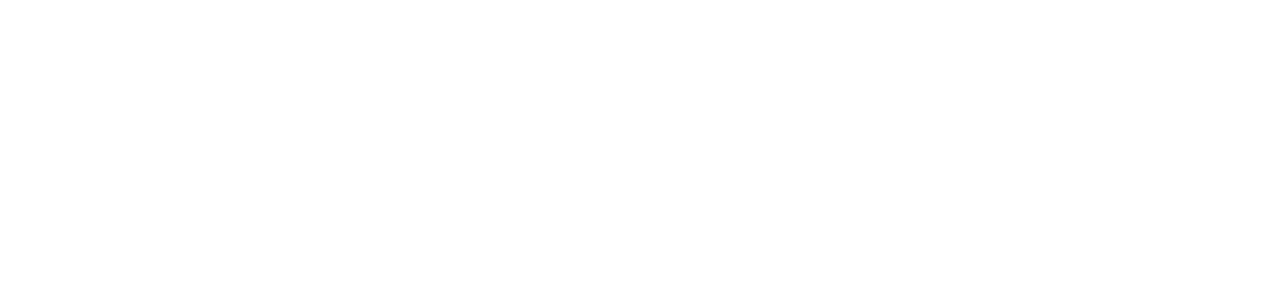
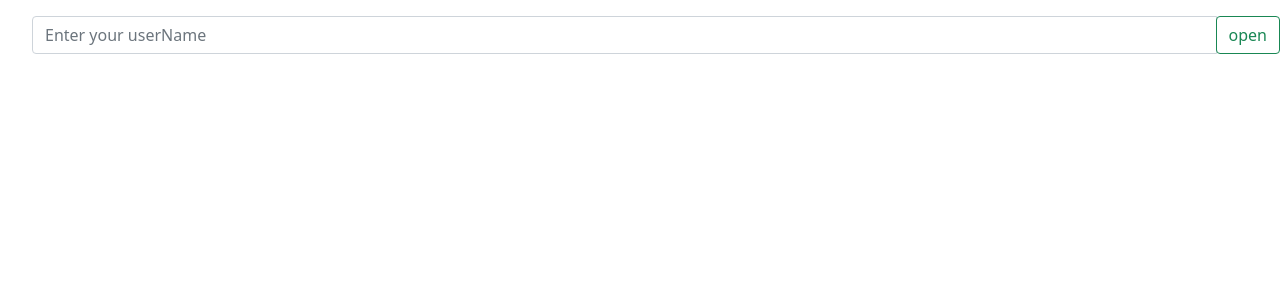
Before and after one commit to Vaibhav-Solanki/bookShelf, a React (Vite) app: page / in a window 1280 px wide. Before the commit this address had no page. Shown: the top 300 px of the page. Built offline with nearby package versions, Linux system fonts and the light colour scheme.

Commit message:
testing home

```diff
--- a/src/App.jsx
+++ b/src/App.jsx
@@ -1,9 +1,11 @@
-import "./app.css";
+import "./App.css";
 import Chats from "./Components/chats";
+import Home from "./routes/home";
 import { Route, Routes } from "react-router-dom";
 function App() {
   return (
     <Routes>
+      <Route path="/" element={<Home />} />
       <Route path="/:id" element={<Chats roomId={1} />} />
     </Routes>
   );
--- /dev/null
+++ b/src/routes/home.jsx
@@ -0,0 +1,42 @@
+import { useState } from "react";
+import { useNavigate } from "react-router-dom";
+export default function home() {
+  const navigate = useNavigate();
+  const [newMessage, setNewMessage] = useState("");
+
+  const handleNewMessageChange = (event) => {
+    setNewMessage(event.target.value);
+  };
+
+  const handleSendMessage = () => {
+    navigate(newMessage);
+    setNewMessage("");
+  };
+  return (
+    <div
+      className="input-group m-3 px-3"
+      //   style={{ position: "absolute", bottom: "5px" }}
+    >
+      <input
+        type="text"
+        className="form-control"
+        placeholder="Enter your userName"
+        aria-label="Enter your userName"
+        aria-describedby="basic-addon2"
+        onChange={handleNewMessageChange}
+        onKeyPress={(e) => {
+          if (e.key === "Enter") handleSendMessage();
+        }}
+      />
+      <div className="input-group-append">
+        <button
+          className="btn btn-outline-success"
+          type="button"
+          onClick={handleSendMessage}
+        >
+          open
+        </button>
+      </div>
+    </div>
+  );
+}
```
Also changed, not shown: 1 other file (tests, documents, lock files or other folders).
